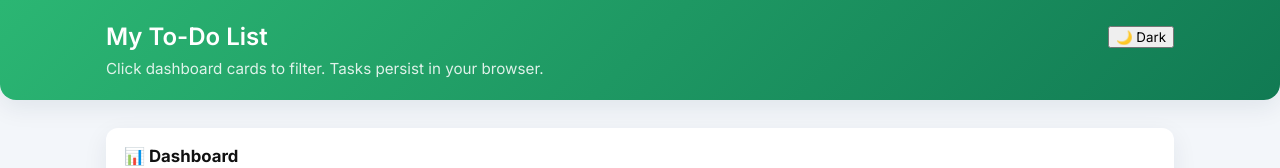
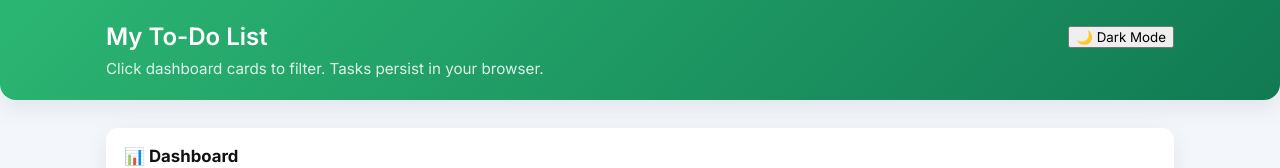
Before and after one commit to Diveshmore/To-Do-List, a plain HTML site: page index.html in a window 1280 px wide. Shown: the top 168 px of the page. Drawn offline with Linux system fonts and the light colour scheme.

Commit message:
Update index.html

```diff
--- a/index.html
+++ b/index.html
@@ -15,7 +15,8 @@
     <div class="header-inner">
       <h1>My To-Do List</h1>
       <div class="header-actions">
-        <button id="themeToggle" aria-pressed="false">🌙 Dark</button>
+        <!-- Updated text to match JS toggle -->
+        <button id="themeToggle" aria-pressed="false">🌙 Dark Mode</button>
       </div>
     </div>
     <p class="subtext">Click dashboard cards to filter. Tasks persist in your browser.</p>
```
